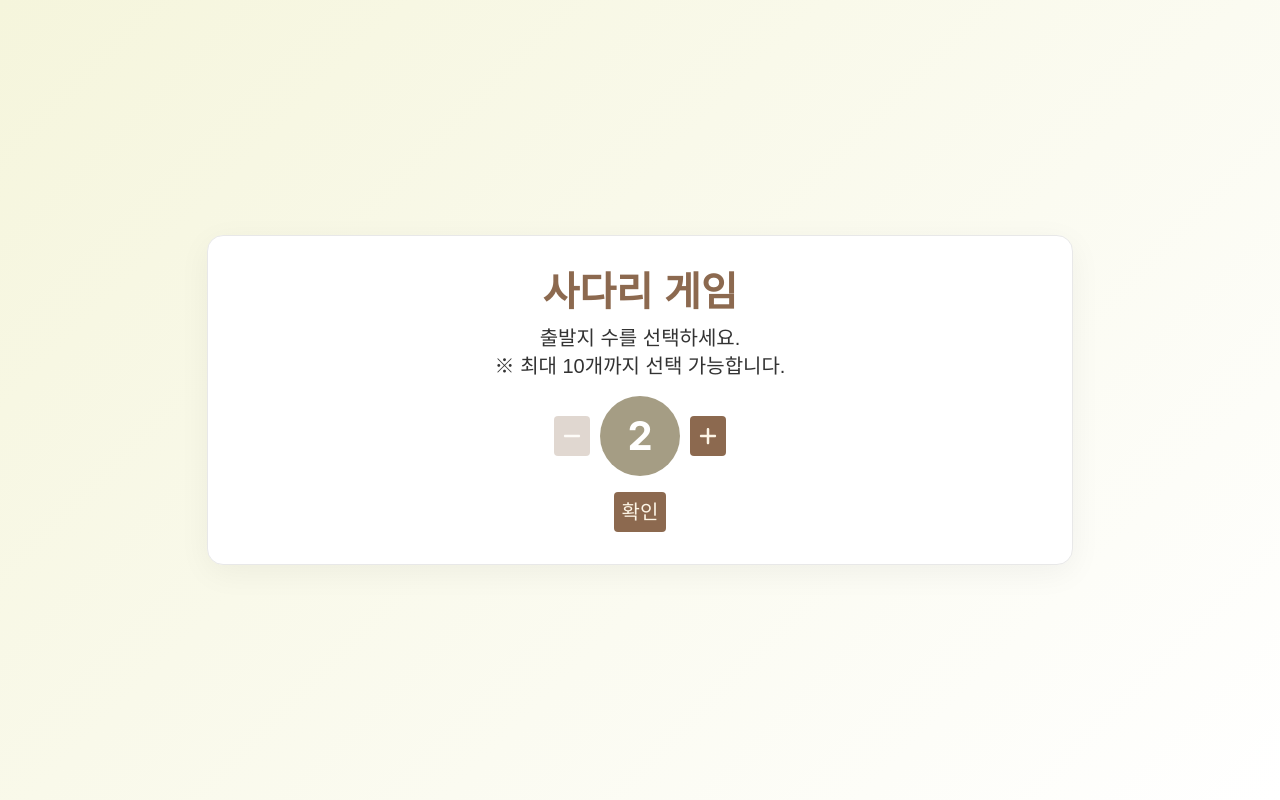
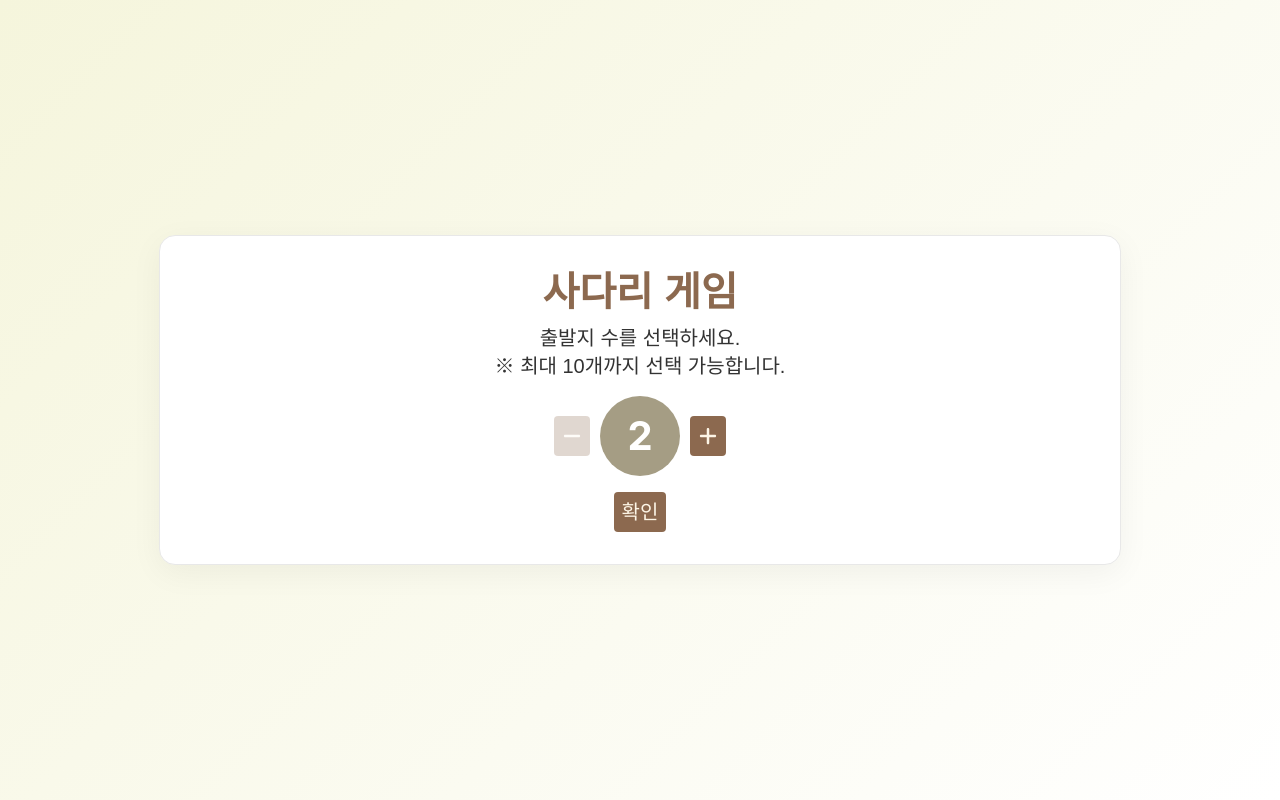
Before and after one commit to MyeonghoonNam/ladder-game, a React app: page / in a window 1280 px wide. Built offline with nearby package versions, Linux system fonts and the light colour scheme; a web font is replaced by a local one.

Commit message:
feat #23 : App 컴포넌트 레이아웃 수정

```diff
--- a/src/App.tsx
+++ b/src/App.tsx
@@ -1,4 +1,4 @@
-import { useState, useEffect } from 'react';
+import { useState } from 'react';
 import { useImmerReducer } from 'use-immer';
 import { PlayerCounter, Ladder, Result, Button, Spacing } from './components';
 import { useFunnel } from 'hooks';
@@ -37,15 +37,6 @@
     nextStep('counter');
     setPlayerCount(INITIAL_COUNT);
   };
-
-  useEffect(() => {
-    const setScreenSize = () => {
-      const vh = window.innerHeight * 0.01;
-      document.documentElement.style.setProperty('--vh', `${vh}px`);
-    };
-
-    setScreenSize();
-  }, []);
 
   return (
     <Styled.Container className="App">
--- a/src/styled.ts
+++ b/src/styled.ts
@@ -5,8 +5,8 @@
   flex-direction: column;
   justify-content: center;
   align-items: center;
-  width: 100%;
-  min-height: calc(var(--vh, 1vh) * 100);
+  width: 100vw;
+  height: 100vh;
   background: ${({ theme }) => `linear-gradient(
     135deg,
     ${theme.colors.background.primary} 0%,
@@ -18,13 +18,11 @@
   display: flex;
   flex-direction: column;
   align-items: center;
-  width: 90%;
-  max-width: 800px;
+  width: 70%;
   padding: 2rem;
   border-radius: 16px;
   background-color: ${({ theme }) => theme.colors.background.secondary};
   box-shadow: 0 8px 32px ${({ theme }) => theme.colors.background.overlay};
-  backdrop-filter: blur(4px);
   border: 1px solid ${({ theme }) => theme.colors.border.light};
 `;
 
```
